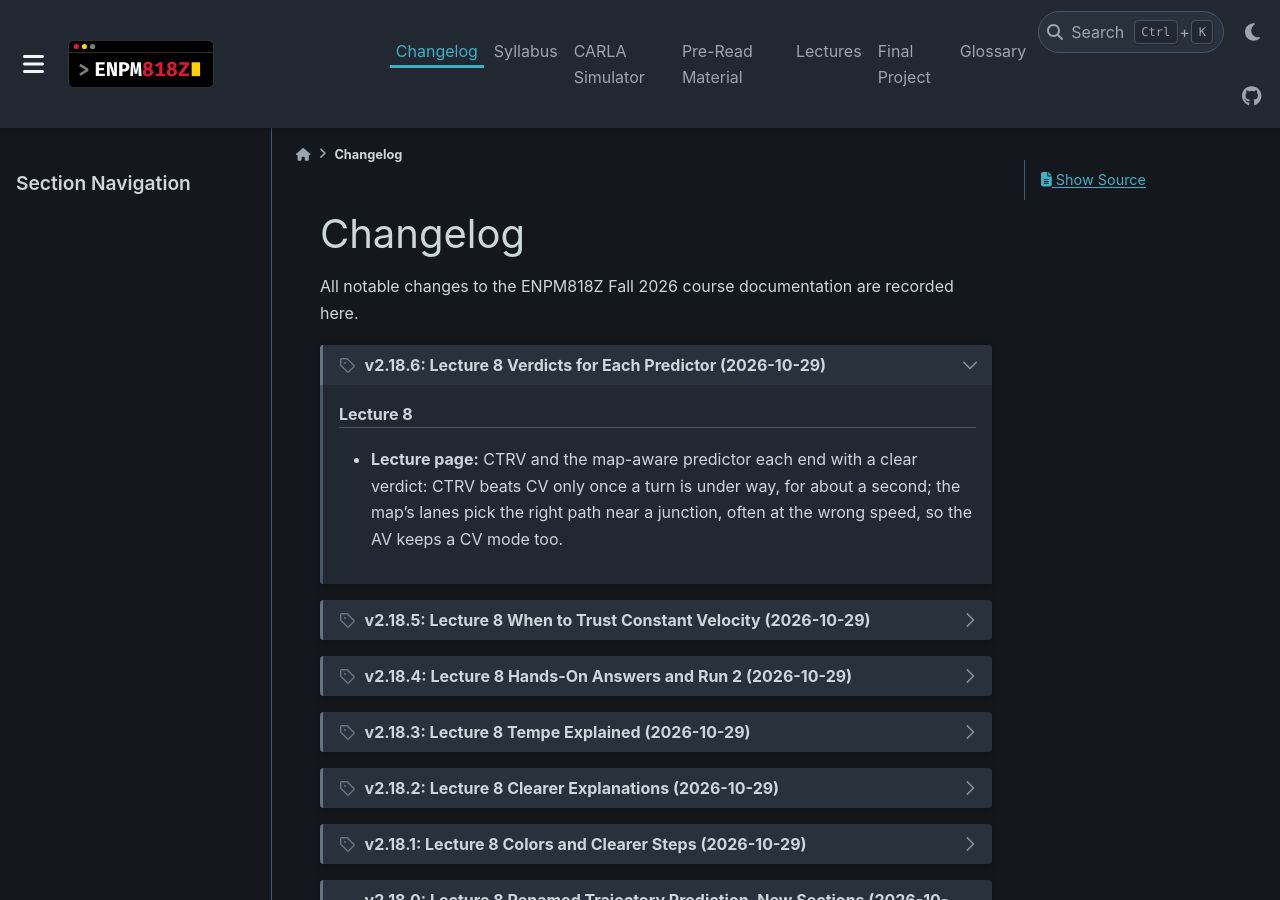
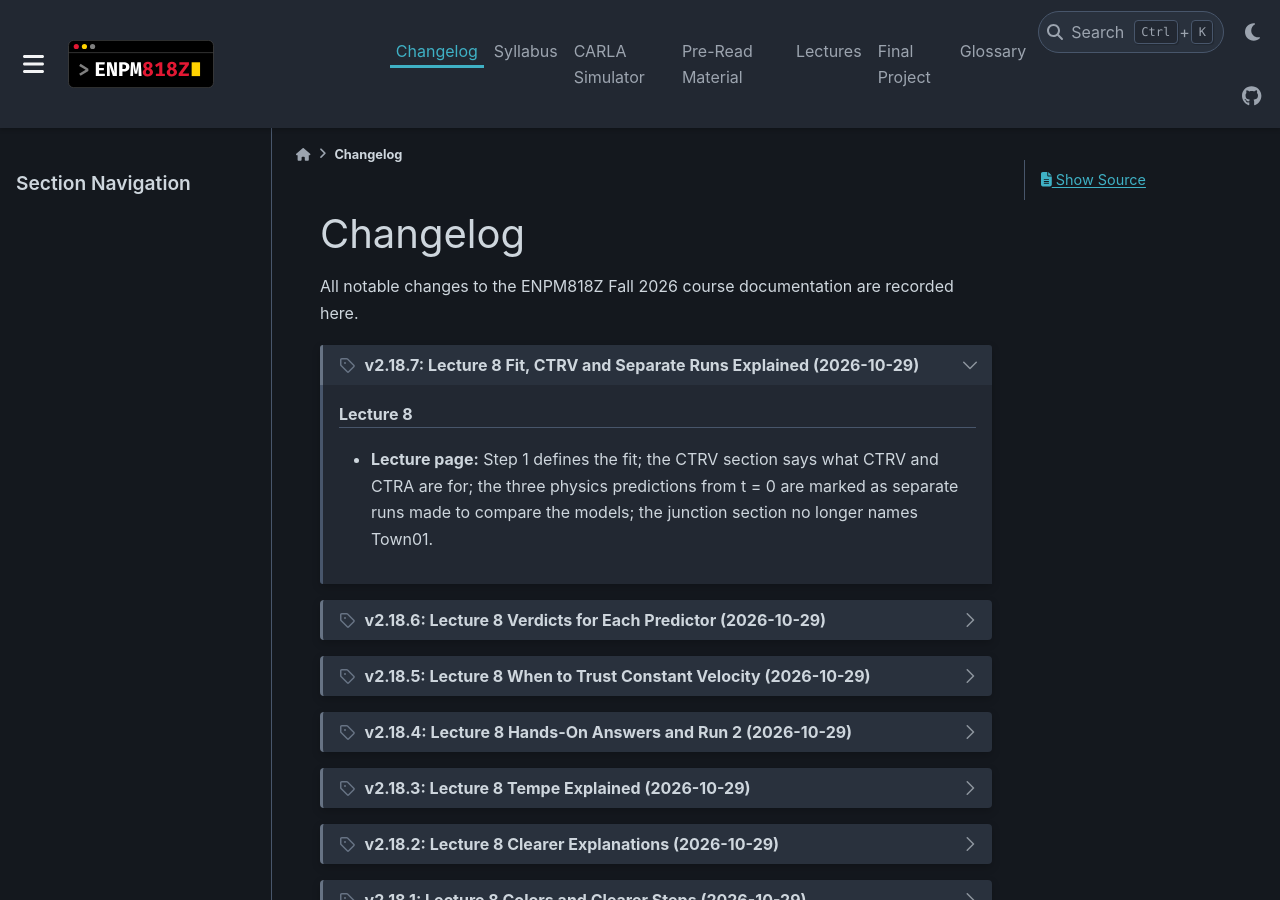
Before and after one commit to zeidk/enpm818z-fall-2026-docs, a Sphinx documentation site: the page built from docs/source/changelog/changelog.rst, in a window 1280 px wide and 900 px high. Built offline with Sphinx 7.4.7 and the PyData theme 0.15.4, drawn with Linux system fonts in a browser that asks for light colours; pages that are not in the unit, such as notebooks, are missing from menus.

Commit message:
v2.18.7: L8 fit defined, CTRV purpose, separate runs

```diff
--- a/docs/source/changelog/changelog.rst
+++ b/docs/source/changelog/changelog.rst
@@ -5,10 +5,21 @@ Changelog
 All notable changes to the ENPM818Z Fall 2026 course documentation are recorded here.
 
 
+.. dropdown:: v2.18.7: Lecture 8 Fit, CTRV and Separate Runs Explained (2026-10-29)
+   :icon: tag
+   :class-container: sd-border-success
+   :open:
+
+   .. rubric:: Lecture 8
+
+   - **Lecture page:** Step 1 defines the fit; the CTRV section says what
+     CTRV and CTRA are for; the three physics predictions from t = 0 are
+     marked as separate runs made to compare the models; the junction
+     section no longer names Town01.
+
 .. dropdown:: v2.18.6: Lecture 8 Verdicts for Each Predictor (2026-10-29)
    :icon: tag
    :class-container: sd-border-success
-   :open:
 
    .. rubric:: Lecture 8
 
```
Also changed, not shown: docs/source/lectures/lecture8/l8_lecture.rst (+18 -10 lines).
